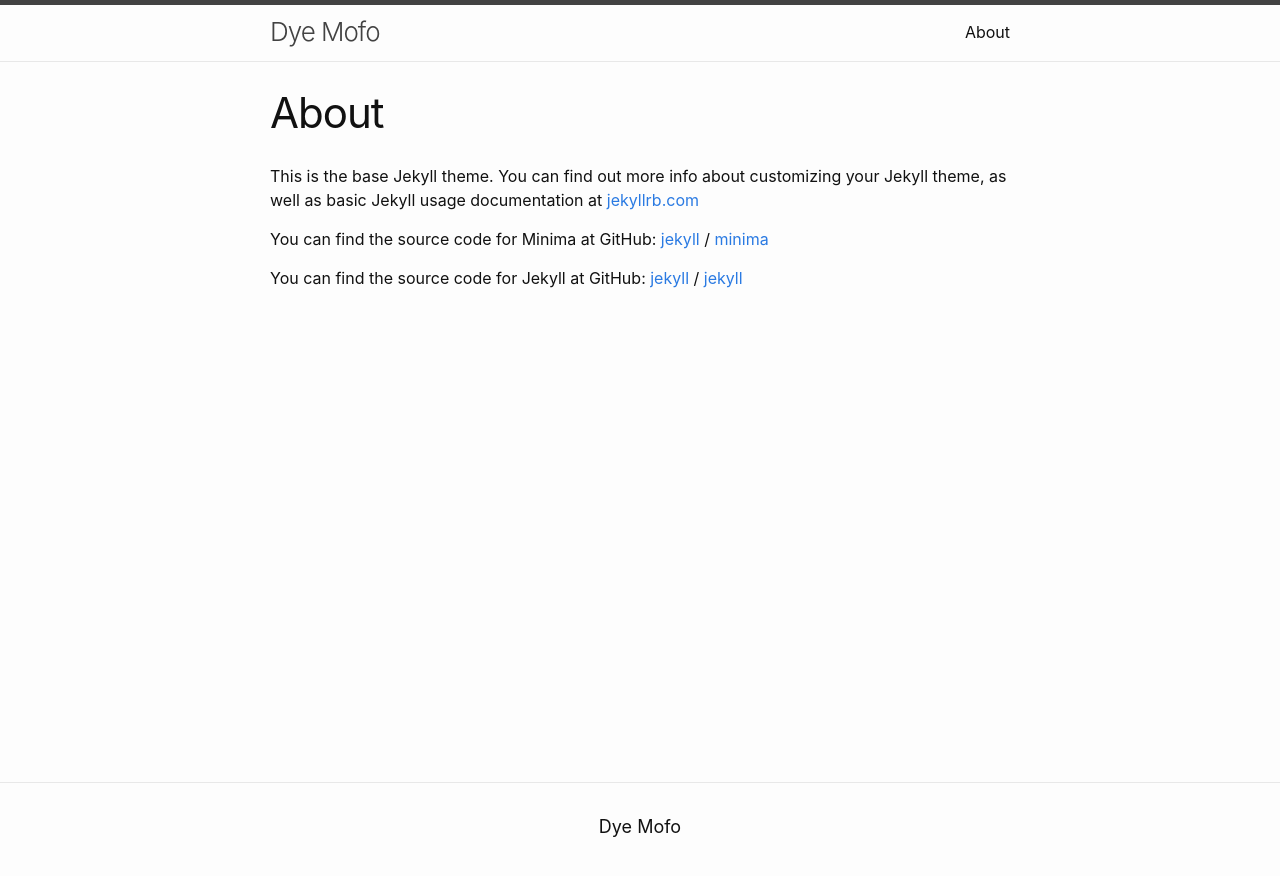
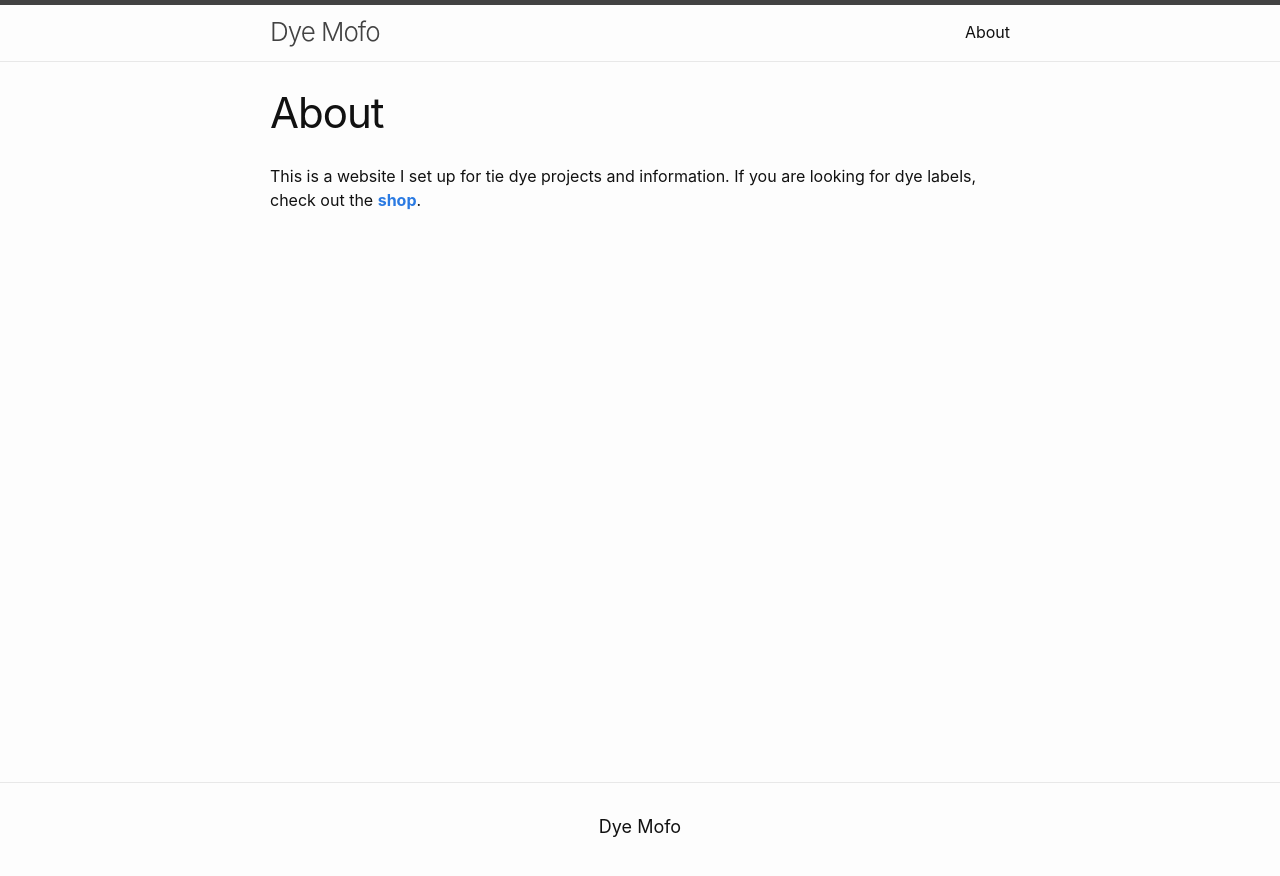
Before and after one commit to dslatten/dyemofo, a Jekyll site: the page built from about.markdown, in a window 1280 px wide. Shown: the top 876 px of the page. Built offline with Jekyll 4.4.1, drawn with Linux system fonts in a browser that asks for light colours.

Commit message:
Update about.markdown

```diff
--- a/about.markdown
+++ b/about.markdown
@@ -4,15 +4,4 @@ title: About
 permalink: /about/
 ---
 
-This is the base Jekyll theme. You can find out more info about customizing your Jekyll theme, as well as basic Jekyll usage documentation at [jekyllrb.com](https://jekyllrb.com/)
-
-You can find the source code for Minima at GitHub:
-[jekyll][jekyll-organization] /
-[minima](https://github.com/jekyll/minima)
-
-You can find the source code for Jekyll at GitHub:
-[jekyll][jekyll-organization] /
-[jekyll](https://github.com/jekyll/jekyll)
-
-
-[jekyll-organization]: https://github.com/jekyll
+This is a website I set up for tie dye projects and information. If you are looking for dye labels, check out the **[shop](https://shop.dyemofo.com)**.
```
